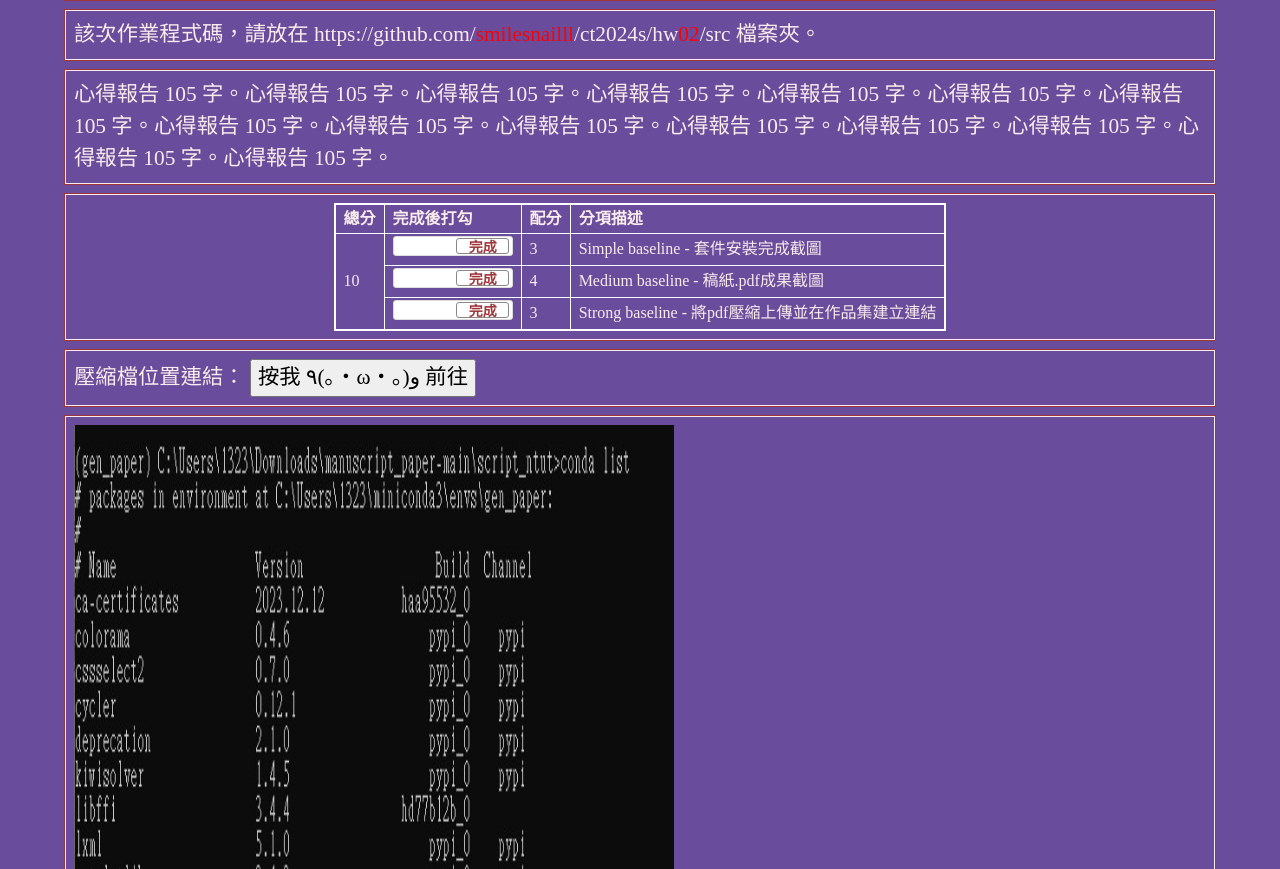
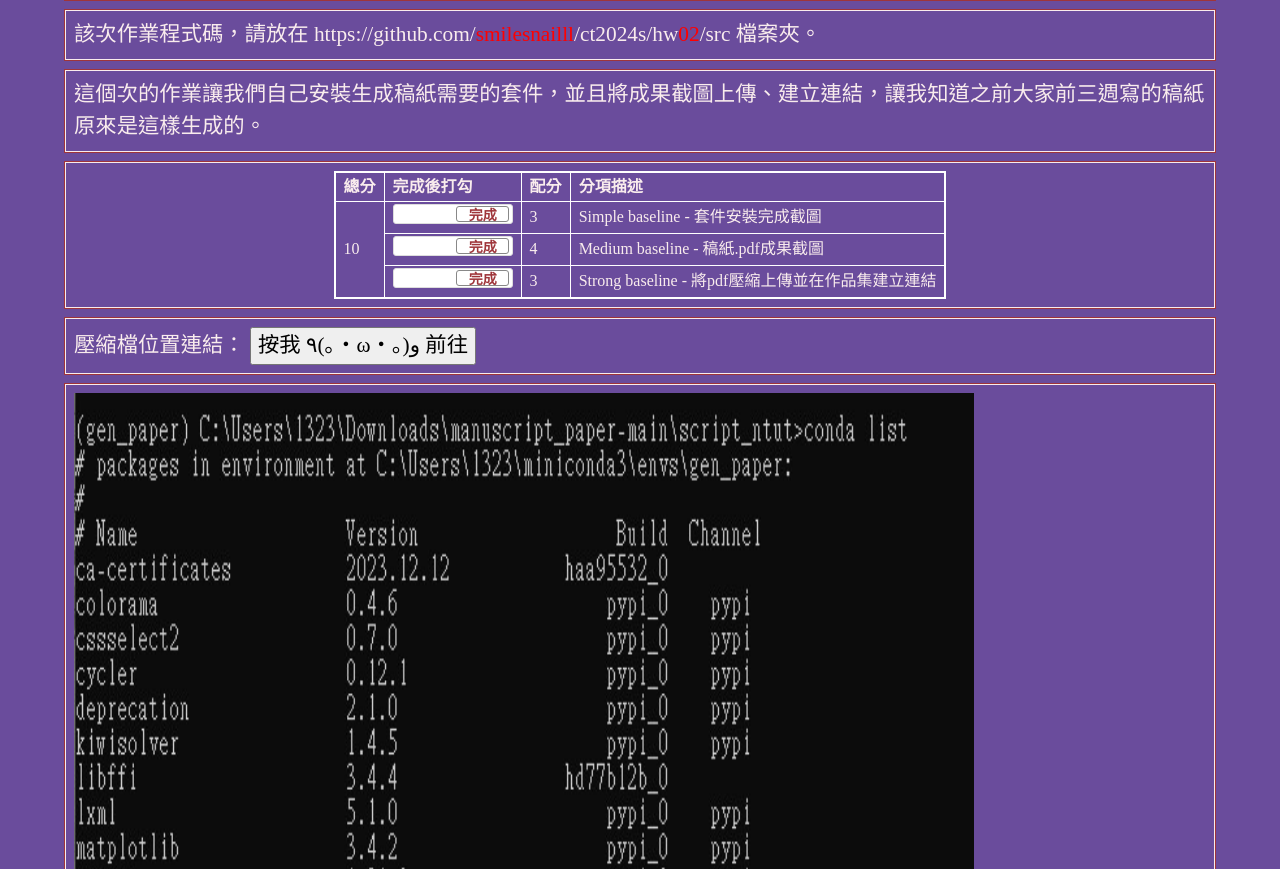
Before and after one commit to smilesnailll/ct2024s, a plain HTML site: page hw02/index.html in a window 1280 px wide. Shown: the part 83-952 px from the top of the page. Drawn offline with nearby package versions, Linux system fonts and the light colour scheme.

Commit message:
no message

```diff
--- a/hw02/index.html
+++ b/hw02/index.html
@@ -185,7 +185,7 @@
   <!-- ------------------------------------------------>
   <div class="row hw12">
     <div class="col-md-12 twenty">
-      心得報告 105 字。心得報告 105 字。心得報告 105 字。心得報告 105 字。心得報告 105 字。心得報告 105 字。心得報告 105 字。心得報告 105 字。心得報告 105 字。心得報告 105 字。心得報告 105 字。心得報告 105 字。心得報告 105 字。心得報告 105 字。心得報告 105 字。
+       這個次的作業讓我們自己安裝生成稿紙需要的套件，並且將成果截圖上傳、建立連結，讓我知道之前大家前三週寫的稿紙原來是這樣生成的。
     </div>
   </div>
 
@@ -230,13 +230,13 @@
 
 <div class="row hw12">
   <div class="col-md-12 twenty">
-    <img src="./simple/simple.jpg" width="600px" height="1200px"/>
+    <img src="./simple/simple.jpg" width="900px" height="1200px"/>
   </div>
 </div>
 
 <div class="row hw12">
   <div class="col-md-12 twenty">
-    <img src="./medium/medium.jpg" width="600px" height="1200px"/>
+    <img src="./medium/medium.jpg" width="900px" height="1200px"/>
   </div>
 </div>
 
```
